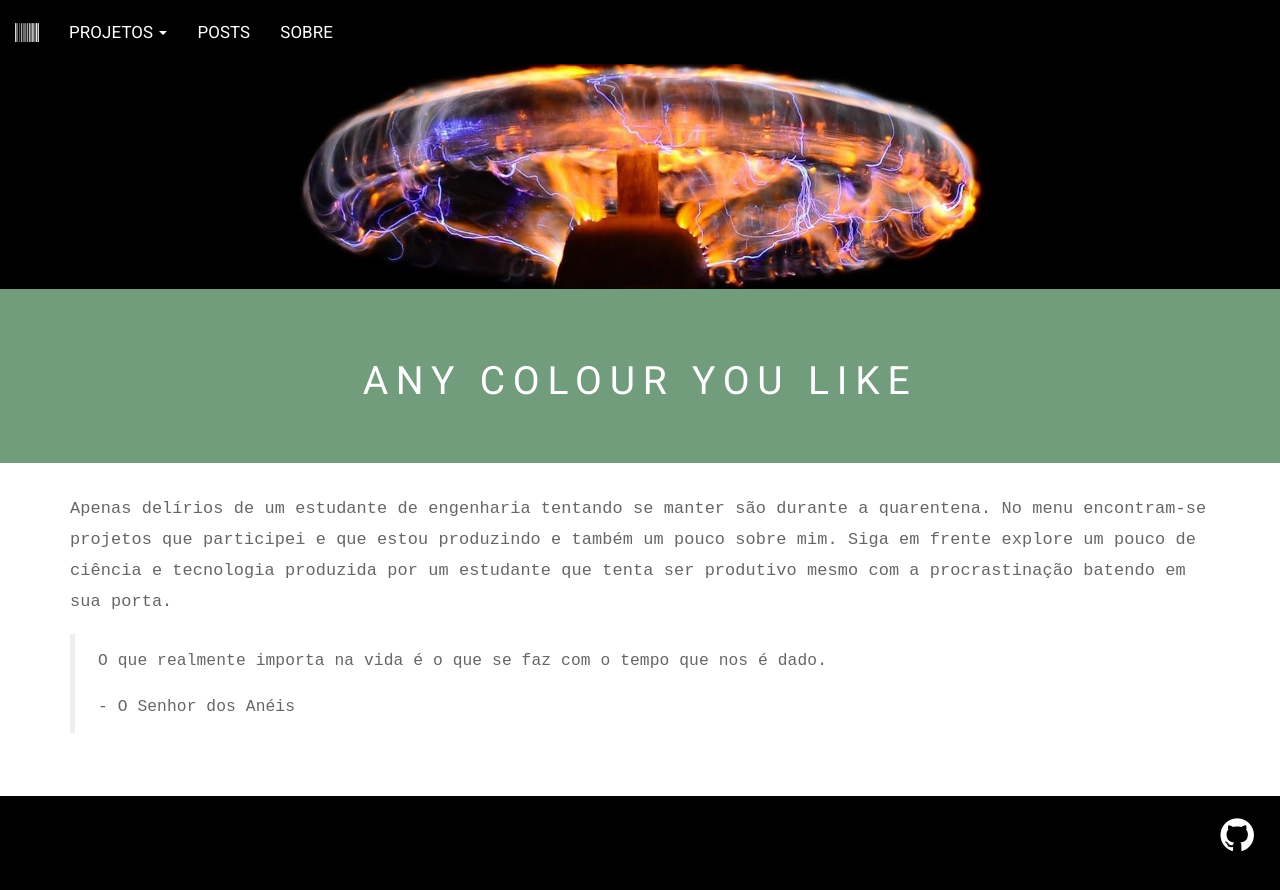
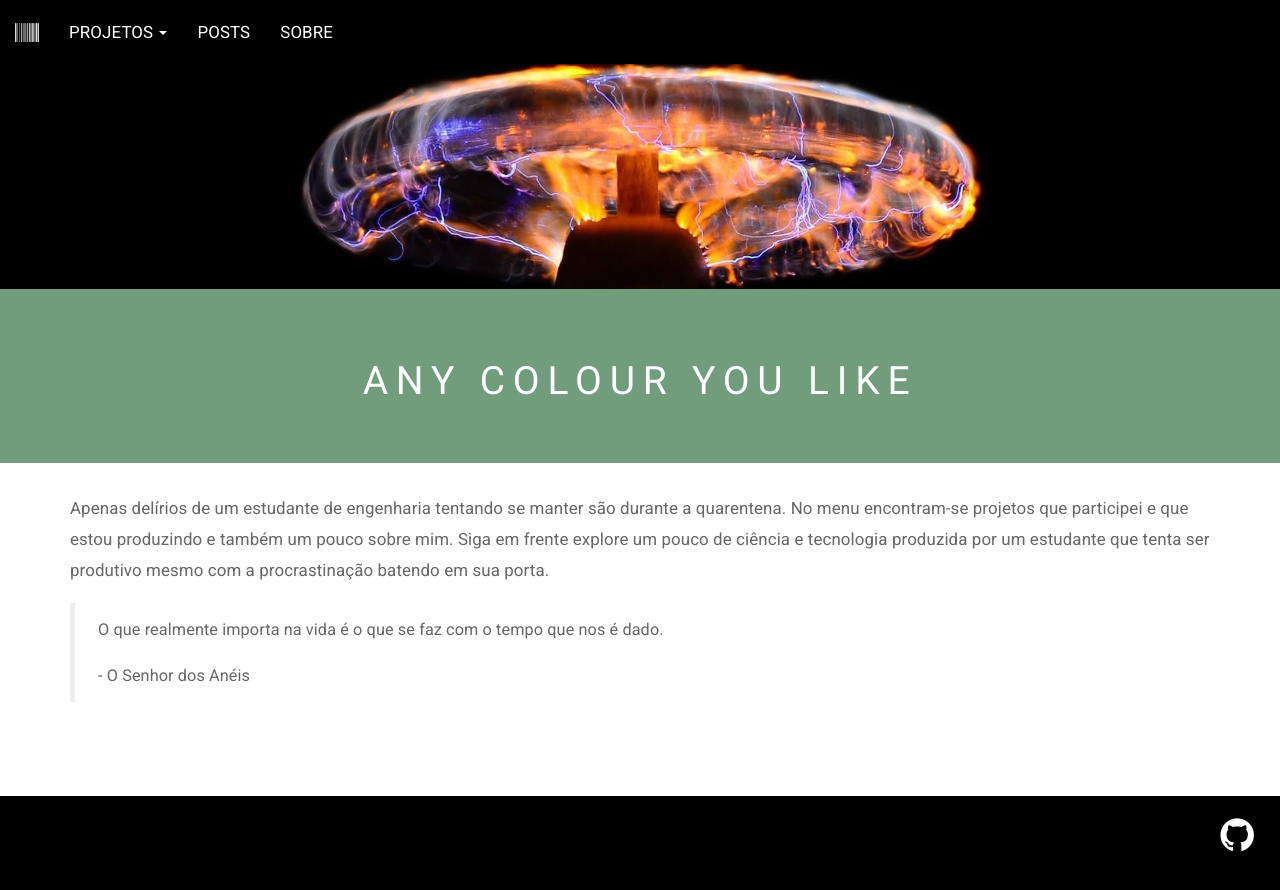
Before and after one commit to mvsn-ufrn/mvsn-ufrn.github.io, a Jekyll site: the page built from index.html, in a window 1280 px wide. Shown: the top 890 px of the page. Built offline with Jekyll 4.4.1, drawn with Linux system fonts in a browser that asks for light colours; the list of posts is cut into pages by our own code.

Commit message:
Update index.html

```diff
--- a/index.html
+++ b/index.html
@@ -4,10 +4,8 @@ title: Any colour you like
 description:  Apenas delírios de um estudante de engenharia tentando se manter são na quarentena.
 comments: false
 ---
-<font FACE="COURIER NEW">
  <p>Apenas delírios de um estudante de engenharia tentando se manter são durante a quarentena. No menu encontram-se projetos que participei e que estou produzindo e também um pouco sobre mim. Siga em frente explore um pouco de ciência e tecnologia produzida por um estudante que tenta ser produtivo mesmo com a procrastinação batendo em sua porta. </p>
 
 <blockquote><p>O que realmente importa na vida é o que se faz com o tempo que nos é dado.</p>
 <p>- O Senhor dos Anéis</p>
 </blockquote>
-</font>
```
